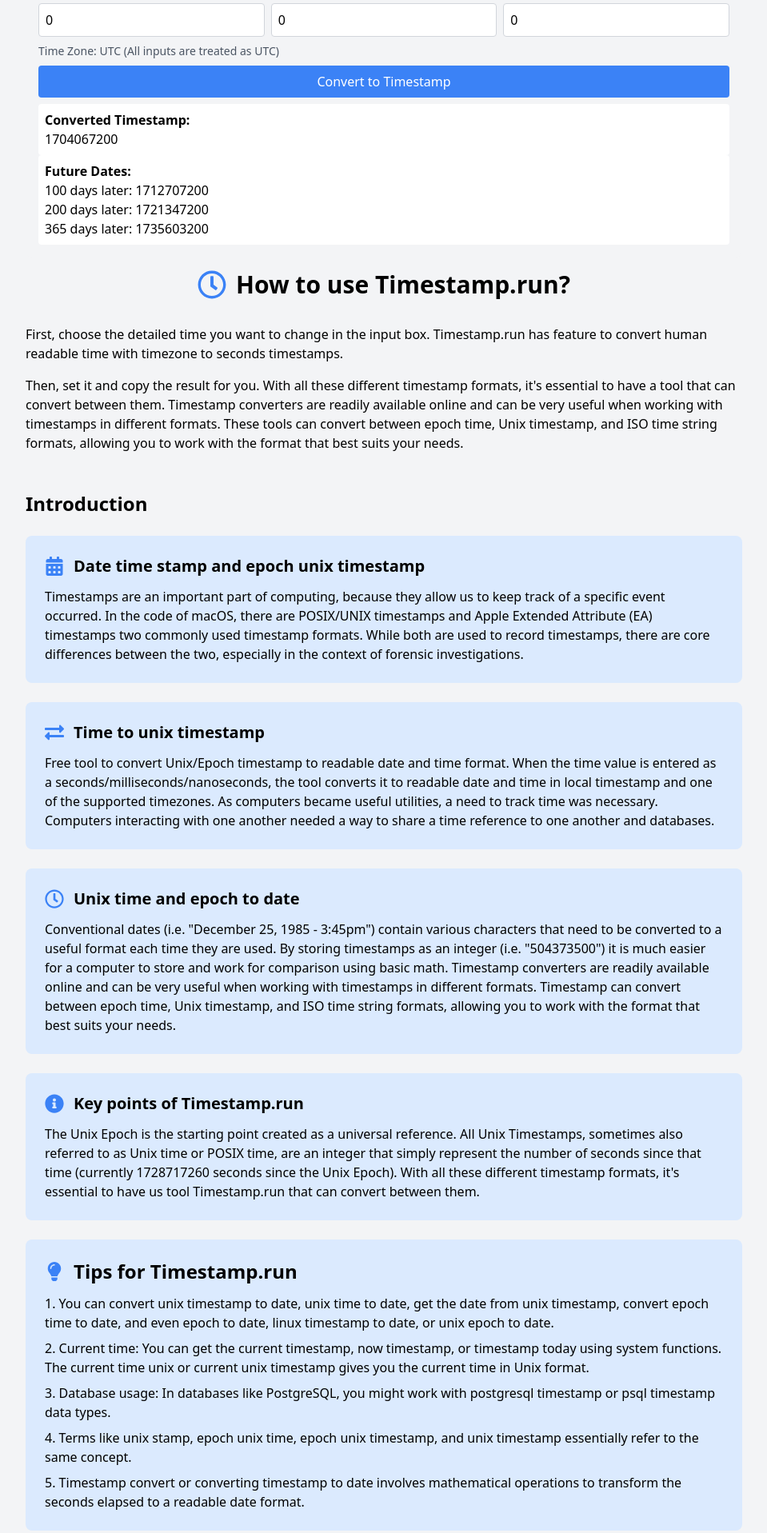
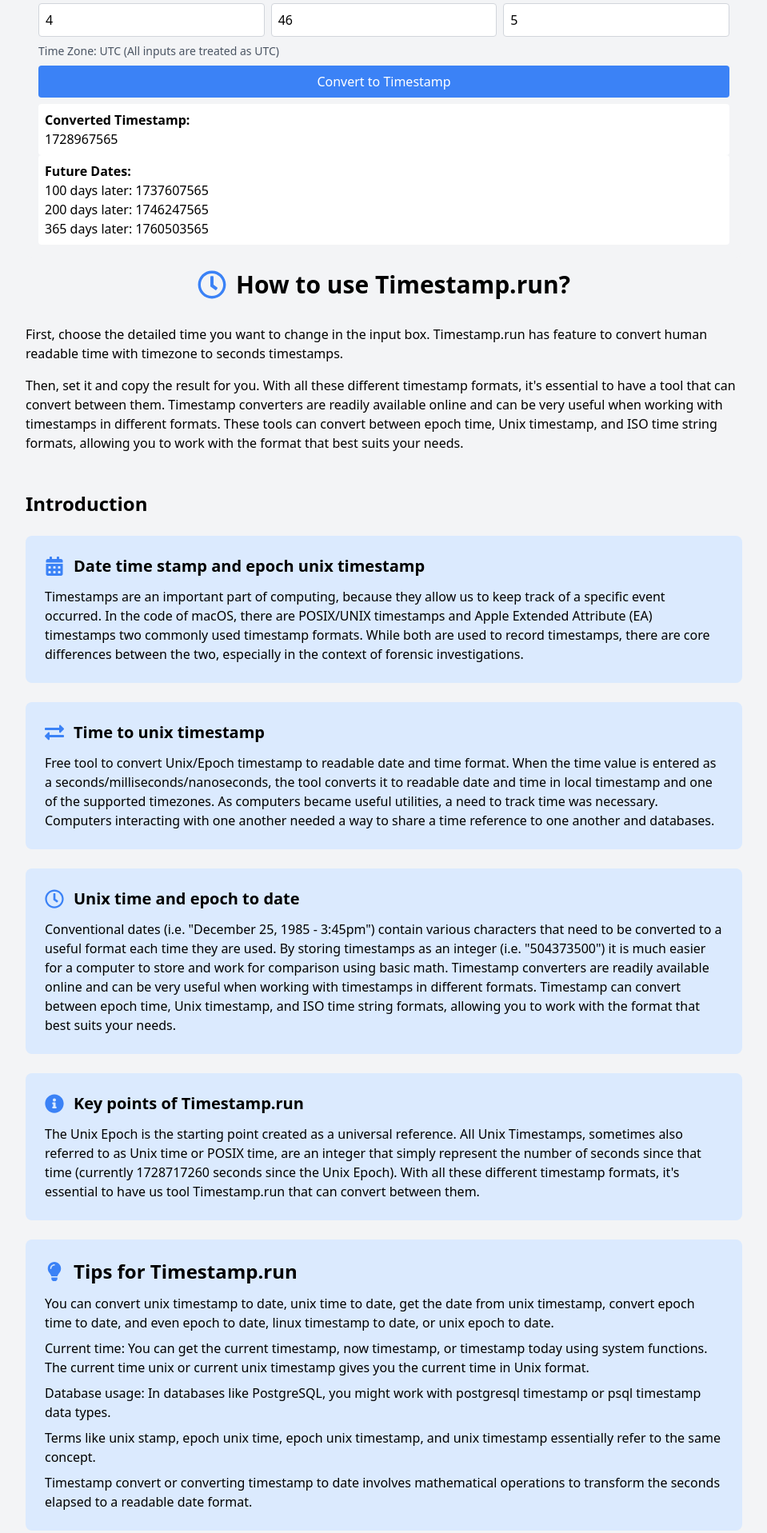
Before and after one commit to qiayue/timestamp.run, a Next.js app: page / in a window 1280 px wide. Shown: the part 880-2797 px from the top of the page at 80% size, without its empty margins (160-1119 px from the left). Built offline with nearby package versions, Linux system fonts and the light colour scheme.

Commit message:
添加canonical，修改文案，样式，修改日期为用户当前日期

```diff
--- a/src/components/DetailedDateToTimestampConverter.tsx
+++ b/src/components/DetailedDateToTimestampConverter.tsx
@@ -2,13 +2,15 @@
 import { useTimeZone } from '../contexts/TimeZoneContext'
 
 const DetailedDateToTimestampConverter: React.FC = () => {
+  const { timeZone: currentTimeZone } = useTimeZone()
+  const now = new Date()
   const [date, setDate] = useState({
-    year: new Date().getFullYear(),
-    month: 1,
-    day: 1,
-    hour: 0,
-    minute: 0,
-    second: 0
+    year: now.getFullYear(),
+    month: now.getMonth() + 1,
+    day: now.getDate(),
+    hour: now.getHours(),
+    minute: now.getMinutes(),
+    second: now.getSeconds()
   })
   const [timestamp, setTimestamp] = useState<number | null>(null)
   const [futureDates, setFutureDates] = useState<{ [key: string]: number }>({})
--- a/src/components/RealtimeConverter.tsx
+++ b/src/components/RealtimeConverter.tsx
@@ -6,8 +6,9 @@
   return (
     <div className="max-w-4xl mx-auto">
       <Helmet>
-        <title>How to use Timestamp.run - Free Online Timestamp Converter</title>
-        <meta name="description" content="Learn how to use Timestamp.run for timestamp conversion. Supports various time formats including human-readable time, Unix timestamps, and ISO time strings." />
+        <title>Unix timestamp to date converter free online</title>
+        <meta name="description" content="Epoch and unix timestamp converter free. Date and time function timestamp for various programming languages. Use it now." />
+        <link rel="canonical" href="https://timestamp.run/" />
       </Helmet>
 
       <div className="flex items-center justify-center mb-6">
@@ -64,13 +65,13 @@
               <FaLightbulb className="text-2xl mr-3 text-blue-500" />
               <h2 className="text-2xl font-bold">Tips for Timestamp.run</h2>
             </div>
-            <ol className="list-decimal list-inside space-y-2">
-              <li>You can convert unix timestamp to date, unix time to date, get the date from unix timestamp, convert epoch time to date, and even epoch to date, linux timestamp to date, or unix epoch to date.</li>
-              <li>Current time: You can get the current timestamp, now timestamp, or timestamp today using system functions. The current time unix or current unix timestamp gives you the current time in Unix format.</li>
-              <li>Database usage: In databases like PostgreSQL, you might work with postgresql timestamp or psql timestamp data types.</li>
-              <li>Terms like unix stamp, epoch unix time, epoch unix timestamp, and unix timestamp essentially refer to the same concept.</li>
-              <li>Timestamp convert or converting timestamp to date involves mathematical operations to transform the seconds elapsed to a readable date format.</li>
-            </ol>
+            <div className="space-y-2">
+              <h3>You can convert unix timestamp to date, unix time to date, get the date from unix timestamp, convert epoch time to date, and even epoch to date, linux timestamp to date, or unix epoch to date.</h3>
+              <h3>Current time: You can get the current timestamp, now timestamp, or timestamp today using system functions. The current time unix or current unix timestamp gives you the current time in Unix format.</h3>
+              <h3>Database usage: In databases like PostgreSQL, you might work with postgresql timestamp or psql timestamp data types.</h3>
+              <h3>Terms like unix stamp, epoch unix time, epoch unix timestamp, and unix timestamp essentially refer to the same concept.</h3>
+              <h3>Timestamp convert or converting timestamp to date involves mathematical operations to transform the seconds elapsed to a readable date format.</h3>
+            </div>
           </div>
 
           <div className="bg-blue-100 p-6 rounded-lg">
@@ -93,30 +94,48 @@
               <FaQuestionCircle className="text-4xl mr-3 text-blue-500" />
               <h2 className="text-3xl font-bold">FAQs about Timestamp.run</h2>
             </div>
-            <ol className="list-decimal list-inside space-y-4">
-              <li>
-                <strong>What is "Timestamp"?</strong>
+            <ol className="list-none space-y-4">
+              <li className="flex">
+                <span className="mr-2">1.</span>
+                <div>
+                  <h3 className="inline">What is "Timestamp"?</h3>
                   <p>The term "timestamp" derives from rubber stamps used in offices to stamp the current date, and sometimes time, in ink on paper documents, to record when the document was received. Common examples of this type of timestamp are a postmark on a letter or the "in" and "out" times on a time card.</p>
+                </div>
               </li>
-              <li>
-                <strong>What is "Unix Timestamp"?</strong>
+              <li className="flex">
+                <span className="mr-2">2.</span>
+                <div>
+                  <h3 className="inline">What is "Unix Timestamp"?</h3>
                   <p>Unix time is a date and time representation widely used in computing. It measures time by the number of non-leap seconds that have elapsed since 00:00:00 UTC on 1 January 1970, the Unix epoch. In modern computing, values are sometimes stored with higher granularity, such as microseconds or nanoseconds.</p>
+                </div>
               </li>
-              <li>
-                <strong>What's the difference between Epoch Timestamp and Unix time?</strong>
+              <li className="flex">
+                <span className="mr-2">3.</span>
+                <div>
+                  <h3 className="inline">What's the difference between Epoch Timestamp and Unix time?</h3>
                   <p>The terms Epoch Timestamp and Unix time are often used interchangeably, but there are some subtle differences: The Epoch Timestamp is a broader concept that can refer to any point in time chosen as the origin for a particular era. While it often refers to the same Unix epoch, it can technically be based on other starting points. Both Unix time and Epoch Timestamp are forms of timestamp representation. They can be converted to human-readable date time stamp formats using various tools and functions.</p>
+                </div>
               </li>
-              <li>
-                <strong>What's "Unix Time"?</strong>
+              <li className="flex">
+                <span className="mr-2">4.</span>
+                <div>
+                  <h3 className="inline">What's "Unix Time"?</h3>
                   <p>Unix time, also known as POSIX timestamp, is the number of seconds that have elapsed since the Unix epoch (January 1, 1970, at 00:00:00 UTC). It's widely used in computer systems and programming. Remember, whether you're working with Unix time or Epoch Timestamp, they provide a standardized way of representing time across different systems and time zones.</p>
+                </div>
               </li>
-              <li>
-                <strong>Which Timestamps Should You Use?</strong>
+              <li className="flex">
+                <span className="mr-2">5.</span>
+                <div>
+                  <h3 className="inline">Which Timestamps Should You Use?</h3>
                   <p>Stored as 32- or 64-bit signed integers, POSIX timestamps have a limitation: they'll reach their maximum value on January 19, 2038, leading to an overflow issue.</p>
+                </div>
               </li>
-              <li>
-                <strong>Why Unix timestamp is needed?</strong>
+              <li className="flex">
+                <span className="mr-2">6.</span>
+                <div>
+                  <h3 className="inline">Why Unix timestamp is needed?</h3>
                   <p>Prefixing your Commands or Scripts with a Timestamp. Timestamp when function in script runs is needed. You can create a function that takes care of the timestamp and Change sheet name and range to suit, then call this function from your script function.</p>
+                </div>
               </li>
             </ol>
           </section>
@@ -128,7 +147,6 @@
             </a>
           </section>
 
-          <script defer data-domain="timestamp.run" src="https://click.pageview.click/js/script.js"></script>
         </div>
       </section>
 
--- a/src/pages/DateToTimestampConverter.tsx
+++ b/src/pages/DateToTimestampConverter.tsx
@@ -8,6 +8,7 @@
       <Helmet>
         <title>Date to Timestamp Converter | Timestamp.run</title>
         <meta name="description" content="Convert dates to Unix timestamps. Perfect for developers working with time-based data and calculations." />
+        <link rel="canonical" href="https://timestamp.run/date-to-timestamp" />
       </Helmet>
       <h1 className="text-3xl font-bold mb-6">Date to Timestamp Converter</h1>
       <DateToTimestampConverterComponent />
--- a/src/pages/TimestampToDateConverter.tsx
+++ b/src/pages/TimestampToDateConverter.tsx
@@ -8,6 +8,7 @@
       <Helmet>
         <title>Timestamp to Date Converter | Timestamp.run</title>
         <meta name="description" content="Convert Unix timestamps to human-readable dates. Easy-to-use tool for developers and time management." />
+        <link rel="canonical" href="https://timestamp.run/timestamp-to-date" />
       </Helmet>
       <h1 className="text-3xl font-bold mb-6">Timestamp to Date Converter</h1>
       <TimestampToDateConverterComponent />
--- a/src/pages/_app.tsx
+++ b/src/pages/_app.tsx
@@ -26,10 +26,10 @@
     <nav className="bg-white shadow-md">
       <div className="container mx-auto px-6 py-3">
         <div className="flex items-center justify-between">
-          <div className="flex items-center">
+          <Link href="https://timestamp.run/" className="flex items-center">
             <img src="/icon/favicon-32x32.png" alt="Timestamp.run icon" className="h-6 w-6 mr-2" />
             <span className="text-xl font-semibold">Timestamp.run</span>
-          </div>
+          </Link>
           <div className="flex items-center space-x-4">
             <div className="flex items-center">
               <Globe size={20} className="text-gray-500 mr-2" />
--- a/src/pages/date-to-timestamp.tsx
+++ b/src/pages/date-to-timestamp.tsx
@@ -7,6 +7,7 @@
       <Head>
         <title>Date to Timestamp Converter | Timestamp.run</title>
         <meta name="description" content="Convert dates to Unix timestamps. Perfect for developers working with time-based data and calculations." />
+        <link rel="canonical" href="https://timestamp.run/date-to-timestamp" />
       </Head>
       <h1 className="text-3xl font-bold mb-6">Date to Timestamp Converter</h1>
       <DateToTimestampConverterComponent />
--- a/src/pages/detailed-date-to-timestamp.tsx
+++ b/src/pages/detailed-date-to-timestamp.tsx
@@ -7,6 +7,7 @@
       <Head>
         <title>Detailed Date to Timestamp Converter | Timestamp.run</title>
         <meta name="description" content="Convert detailed date and time to Unix timestamps with future date calculations. Ideal for precise time-based operations and planning." />
+        <link rel="canonical" href="https://timestamp.run/detailed-date-to-timestamp" />
       </Head>
       <h1 className="text-3xl font-bold mb-6">Detailed Date to Timestamp Converter</h1>
       <DetailedDateToTimestampConverterComponent />
--- a/src/pages/index.tsx
+++ b/src/pages/index.tsx
@@ -13,8 +13,9 @@
         <link rel="icon" type="image/png" sizes="32x32" href="/icon/favicon-32x32.png" />
         <link rel="icon" type="image/png" sizes="16x16" href="/icon/favicon-16x16.png" />
         <link rel="manifest" href="/site.webmanifest" />
-        <title>Timestamp Converter | Timestamp.run</title>
-        <meta name="description" content="Convert between timestamps and dates, and view real-time timestamps. Supports multiple time zones and detailed date inputs." />
+        <link rel="canonical" href="https://timestamp.run/" />
+        <title>Unix timestamp to date converter free online</title>
+        <meta name="description" content="Epoch and unix timestamp converter free. Date and time function timestamp for various programming languages. Use it now." />
       </Head>
       <h1 className="text-3xl font-bold mb-6">Unix timestamp to date and datetime to timestamp Converter</h1>
       <h2 className="text-xl font-semibold mb-4">Free unix timestamp and epoch time to date tool. Supports Epoch unix time in seconds and minutes.</h2>
```
Lines whose indentation alone changed are shown as unchanged.
